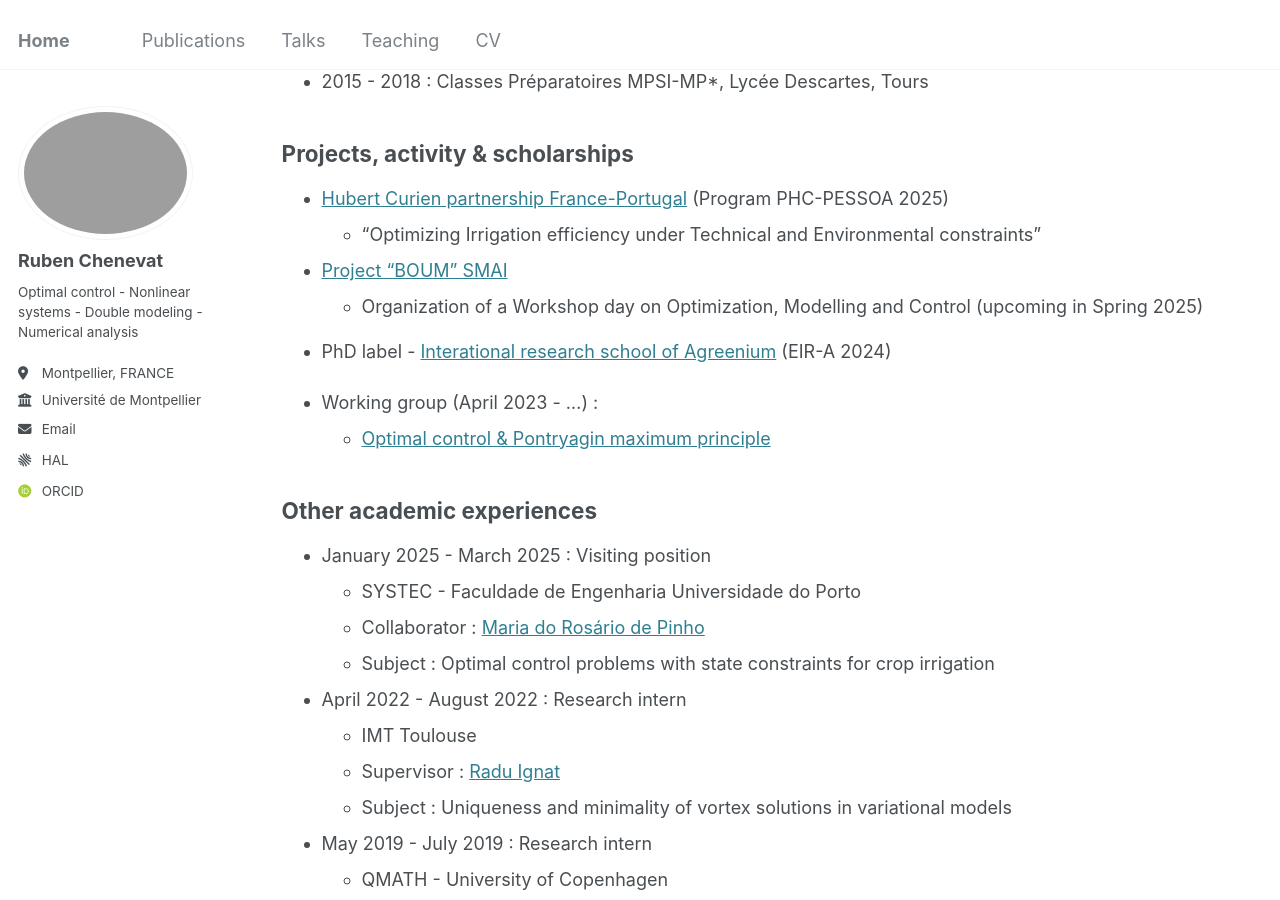
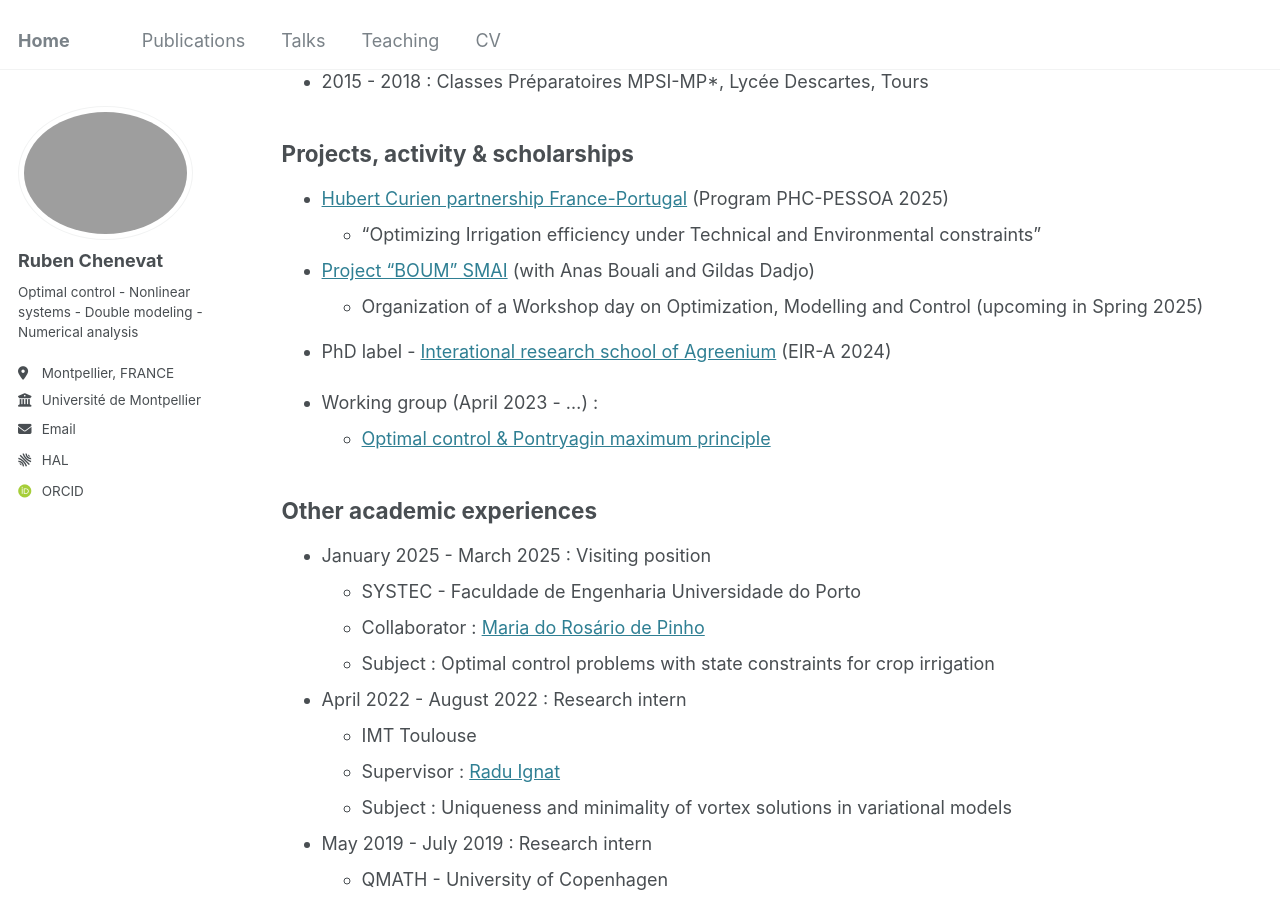
Before and after one commit to rubenchenevat/rubenchenevat.github.io, a Jekyll site: the page built from _pages/cv.md, in a window 1280 px wide and 900 px high, scrolled down 336 px. Built offline with Jekyll 4.4.1, drawn with Linux system fonts in a browser that asks for light colours; some web fonts are replaced.

Commit message:
Update cv.md

```diff
--- a/_pages/cv.md
+++ b/_pages/cv.md
@@ -23,7 +23,7 @@ redirect_from:
 * [Hubert Curien partnership France-Portugal](https://www.campusfrance.org/fr/pessoa) (Program PHC-PESSOA 2025)
   * "Optimizing Irrigation efficiency under Technical and Environmental constraints"
 
-* [Project "BOUM" SMAI](http://smai.emath.fr/spip.php?article548&lang=fr)
+* [Project "BOUM" SMAI](http://smai.emath.fr/spip.php?article548&lang=fr) (with Anas Bouali and Gildas Dadjo)
   * Organization of a Workshop day on Optimization, Modelling and Control (upcoming in Spring 2025)
 
 * PhD label - [Interational research school of Agreenium](https://www.agreenium.fr/formation-recherche/doctorat-et-ecoles-d-ete/une-formation-doctorale-internationale-lecole-eir-a) (EIR-A 2024)
```
